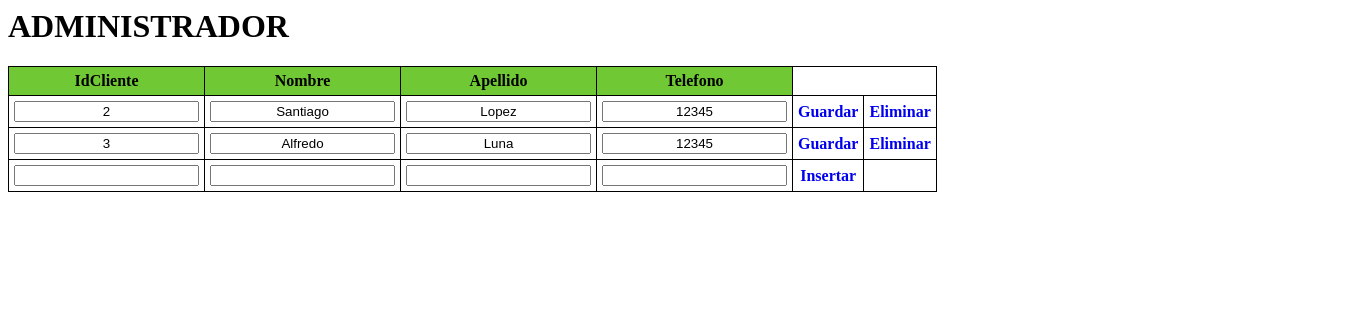
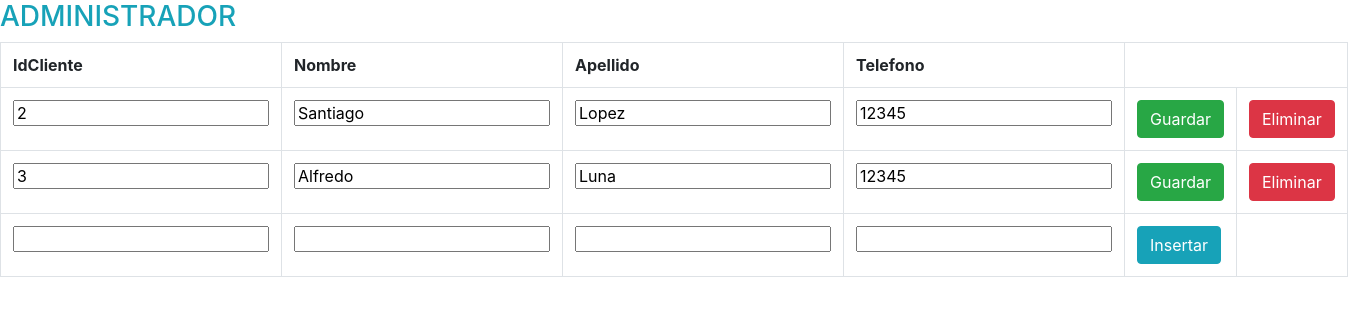
Before and after one commit to soraxurix/sosii, a PHP site: page / in a window 1360 px wide. Shown: the top 316 px of the page. Run offline with PHP 8.4, Linux system fonts and the light colour scheme; data comes from the database, SQL or seed files in the repository; some libraries are stand-ins or nearby versions.

Commit message:
maquillando el programa

```diff
--- a/index.php
+++ b/index.php
@@ -1,11 +1,15 @@
 <link rel="stylesheet" href="style.css" media="screen">
+<link rel="stylesheet" href="https://maxcdn.bootstrapcdn.com/bootstrap/4.0.0/css/bootstrap.min.css" integrity="sha384-Gn5384xqQ1aoWXA+058RXPxPg6fy4IWvTNh0E263XmFcJlSAwiGgFAW/dAiS6JXm" crossorigin="anonymous">
+
+<div class="contenedor-table">
+
 <?php
     include 'conection.php';
     $dbExec = 'SELECT * FROM Clientes';
-    echo "<h1>ADMINISTRADOR</h1>";
+    echo "<h3 class='text-info'>ADMINISTRADOR</h3>";
     if ( $result = mysqli_query( $dbCon, $dbExec ) ) {
         if ( mysqli_num_rows( $result ) > 0 ) {
-            echo '<table>';
+            echo '<table class="table table-bordered ">';
             echo '<tr>';
             echo '<th>IdCliente</th>';
             echo '<th>Nombre</th>';
@@ -19,8 +23,8 @@
                 echo '<td><input type="text" name="Nombre" value="'.$row['nombre'].'"></td>';
                 echo '<td><input type="text" name="Apellido" value="'.$row['apellido'].'"></td>';
                 echo '<td><input type="text" name="Telefono" value="'.$row['telefono'].'"></td>';
-                echo '<td><input class="btn-link" type="submit" value="Guardar"></td>';
-                echo '<td><a href="delete.php?IdCliente='.$row['id_cliente'].'">Eliminar</a></td>';
+                echo '<td><input class="btn btn-success " type="submit" value="Guardar"></td>';
+                echo '<td><a class="btn btn-danger" href="delete.php?IdCliente='.$row['id_cliente'].'">Eliminar</a></td>';
                 echo '</form>';
                 echo '</tr>';
             }
@@ -30,7 +34,7 @@
             echo '<td><input type="text" name="Nombre"></td>';
             echo '<td><input type="text" name="Apellido"></td>';
             echo '<td><input type="text" name="Telefono"></td>';
-            echo '<td><input class="btn-link" type="submit" value="Insertar"></td>';
+            echo '<td><input class="btn btn-info" type="submit" value="Insertar"></td>';
             echo '</form>';
             echo '</tr>';
             echo '</table>';
@@ -39,3 +43,8 @@
     }
     mysqli_close( $dbCon );
 ?>
+</div>
+
+<script src="https://code.jquery.com/jquery-3.2.1.slim.min.js" integrity="sha384-KJ3o2DKtIkvYIK3UENzmM7KCkRr/rE9/Qpg6aAZGJwFDMVNA/GpGFF93hXpG5KkN" crossorigin="anonymous"></script>
+<script src="https://cdnjs.cloudflare.com/ajax/libs/popper.js/1.12.9/umd/popper.min.js" integrity="sha384-ApNbgh9B+Y1QKtv3Rn7W3mgPxhU9K/ScQsAP7hUibX39j7fakFPskvXusvfa0b4Q" crossorigin="anonymous"></script>
+<script src="https://maxcdn.bootstrapcdn.com/bootstrap/4.0.0/js/bootstrap.min.js" integrity="sha384-JZR6Spejh4U02d8jOt6vLEHfe/JQGiRRSQQxSfFWpi1MquVdAyjUar5+76PVCmYl" crossorigin="anonymous"></script>
--- a/login/js/script-login.js
+++ b/login/js/script-login.js
@@ -25,10 +25,11 @@ buttonIniciarSesion.addEventListener("click", async function (e) {
 		window.location.replace("../cliente.php");
 	}else if(data == 201){
 		alerta("MessageBad", "El correo electrónico es incorrecto. Verifiquelo");
+		loader.classList.add("d-none");
 	}else if(data == 202){
 		alerta("MessageBad", "La contraseña es incorrecta. Verifiquelo");
+		loader.classList.add("d-none");
 	}
 
 	// Ocultamos el loader
-	loader.classList.add("d-none");
 });
--- a/style.css
+++ b/style.css
@@ -1,40 +1,3 @@
-table {
-    border-collapse: collapse;
+.contenedor-table {
+    width: 500px;
 }
-
-table, th, td {
-    border: 1px solid black;
-    text-align: center;
-    padding: 5px;
-}
-
-th {
-    background-color: rgb(112, 200, 53);
-}
-
-a {
-    text-decoration: none;
-    font-weight: bold;
-}
-
-input {
-    text-align: center;
-}
-
-.NoControl {
-    border: 0;
-    outline: none;
-}
-
-.btn-link {
-    border: none;
-    outline: none;
-    background: none;
-    cursor: pointer;
-    color: #0000EE;
-    padding: 0;
-    text-decoration: none;
-    font-family: inherit;
-    font-size: inherit;
-    font-weight: bold;
-}
```
Also changed, not shown: cliente.php (+10 -2 lines).
